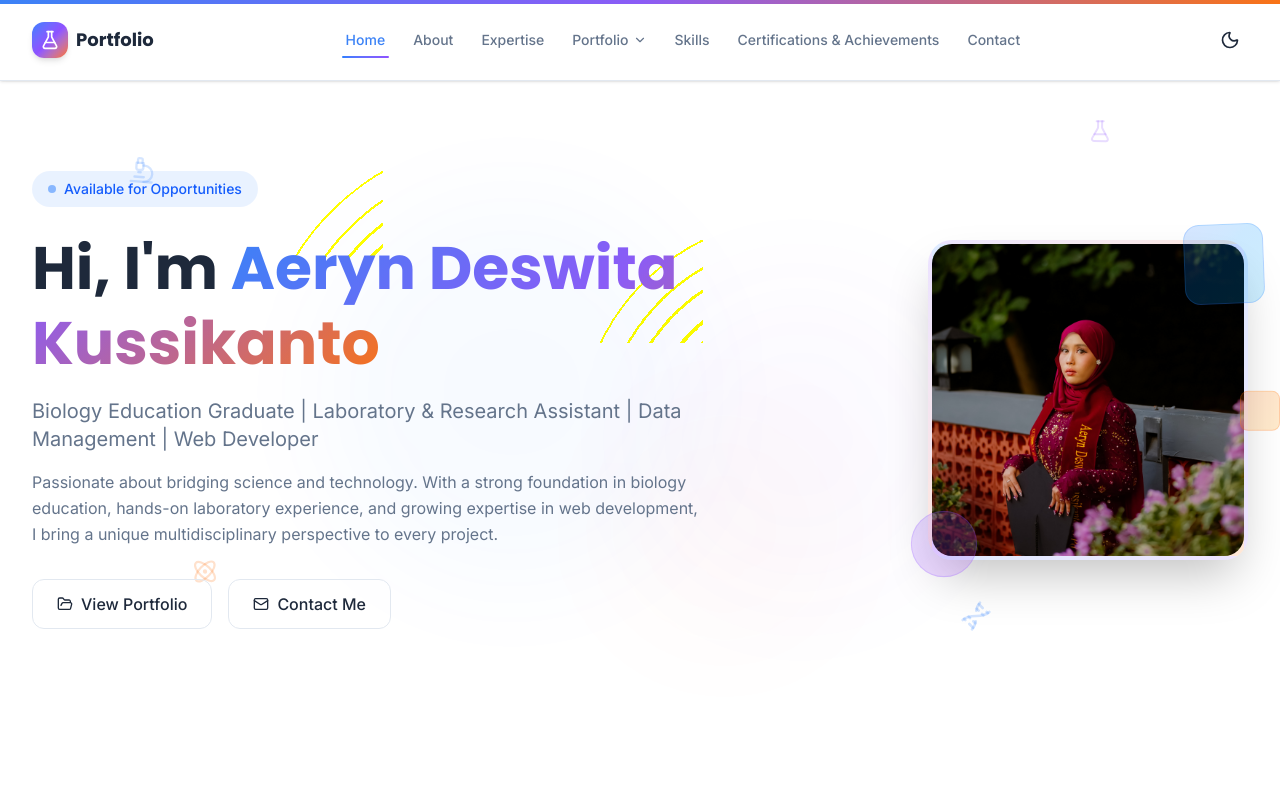
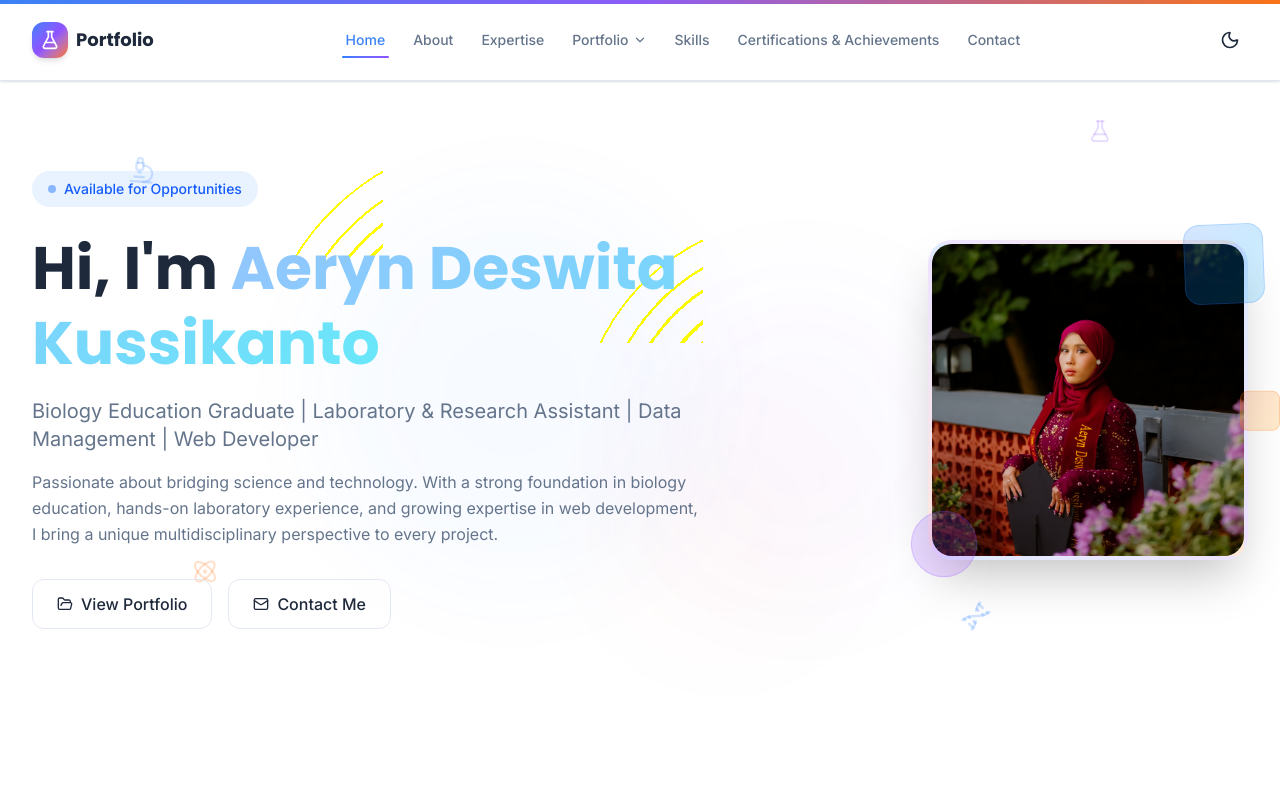
Before and after one commit to eronmen20/Portfolio, a Next.js app: page / in a window 1280 px wide. Shown: the top 800 px of the page. Built offline with nearby package versions, Linux system fonts and the light colour scheme.

Commit message:
gradient text: soft pastel blue (#93c5fd, #7dd3fc, #67e8f9)

```diff
--- a/src/app/globals.css
+++ b/src/app/globals.css
@@ -126,9 +126,9 @@ h1, h2, h3, h4, h5, h6 {
   border: 1px solid var(--glass-border);
 }
 
-/* Gradient text - colorful */
+/* Gradient text - soft pastel blue */
 .gradient-text {
-  background: linear-gradient(135deg, var(--primary), var(--accent), var(--secondary));
+  background: linear-gradient(135deg, #93c5fd, #7dd3fc, #67e8f9);
   -webkit-background-clip: text;
   -webkit-text-fill-color: transparent;
   background-clip: text;
```
